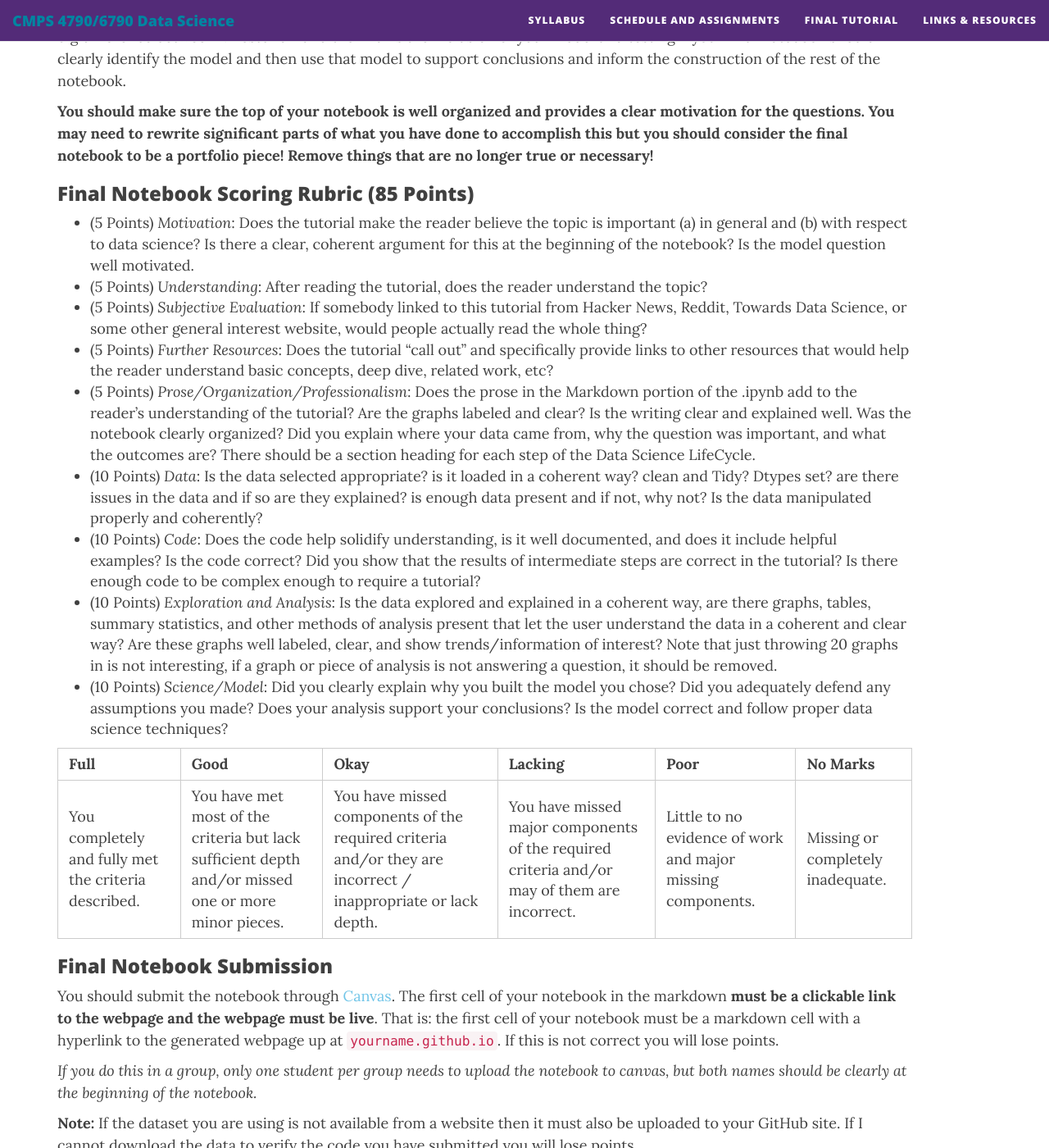
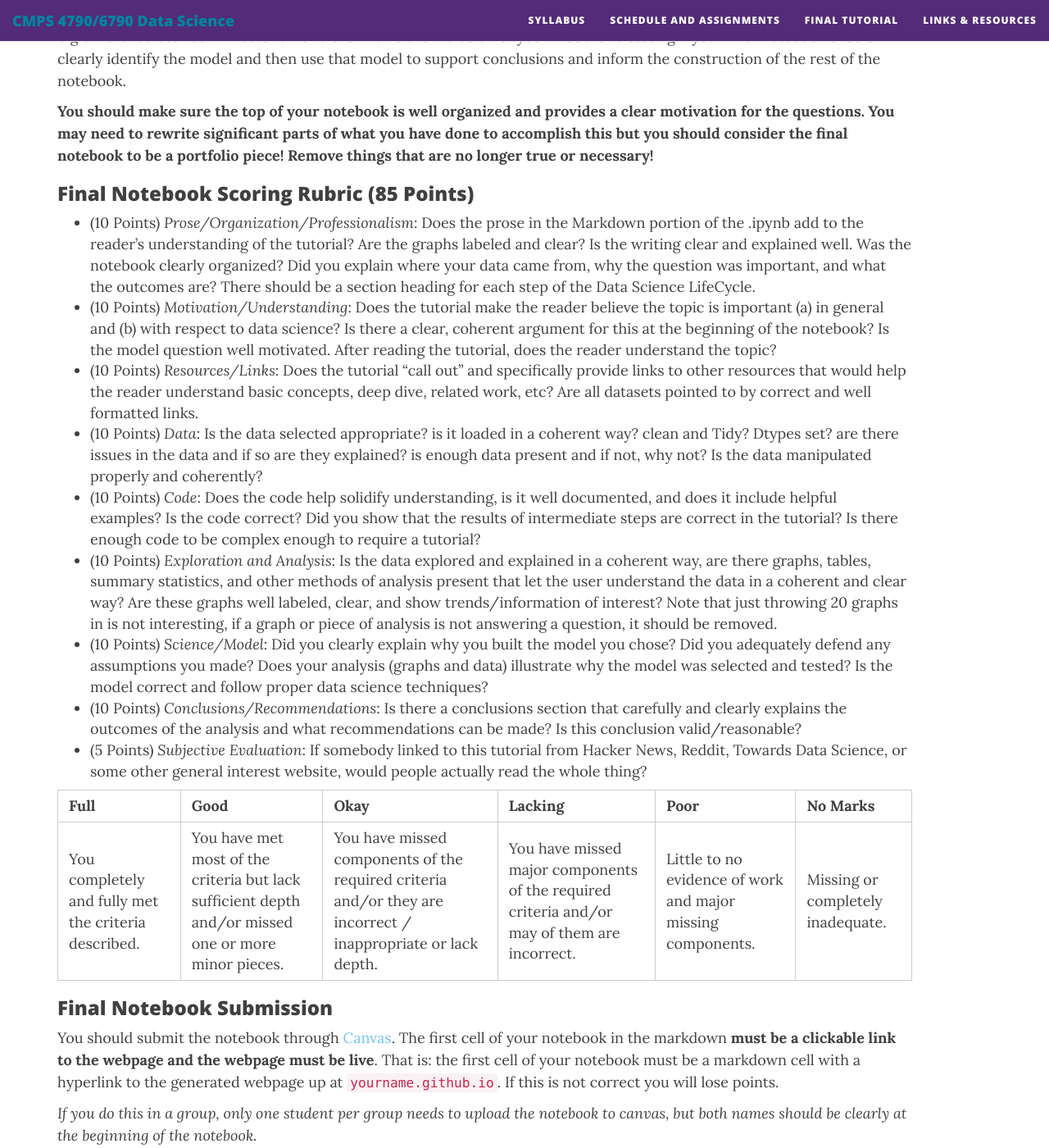
Before and after one commit to nmattei/cmps6790, a Jekyll site: the page built from _projects/FinalTutorial/FinalTutorial.md, in a window 1280 px wide and 1400 px high, scrolled down 10134 px. Shown: the whole window at 82% size. Built offline with Jekyll 4.4.1, drawn with Linux system fonts in a browser that asks for light colours; nearby versions of some CDN libraries.

Commit message:
rubic update

```diff
--- a/_projects/FinalTutorial/FinalTutorial.md
+++ b/_projects/FinalTutorial/FinalTutorial.md
@@ -237,15 +237,16 @@ In general, the tutorial should contain at least 1500 words of prose and 150 lin
 
 ### Final Notebook Scoring Rubric (85 Points)
 
-* (5 Points) *Motivation*: Does the tutorial make the reader believe the topic is important (a) in general and (b) with respect to data science?  Is there a clear, coherent argument for this at the beginning of the notebook? Is the model question well motivated.
-* (5 Points) *Understanding*: After reading the tutorial, does the reader understand the topic?
-* (5 Points) *Subjective Evaluation*: If somebody linked to this tutorial from Hacker News, Reddit, Towards Data Science, or some other general interest website, would people actually read the whole thing?
-* (5 Points) *Further Resources*: Does the tutorial “call out” and specifically provide links to other resources that would help the reader understand basic concepts, deep dive, related work, etc?
-* (5 Points) *Prose/Organization/Professionalism*: Does the prose in the Markdown portion of the .ipynb add to the reader’s understanding of the tutorial?  Are the graphs labeled and clear? Is the writing clear and explained well. Was the notebook clearly organized?  Did you explain where your data came from, why the question was important, and what the outcomes are?  There should be a section heading for each step of the Data Science LifeCycle.
+* (10 Points) *Prose/Organization/Professionalism*: Does the prose in the Markdown portion of the .ipynb add to the reader’s understanding of the tutorial?  Are the graphs labeled and clear? Is the writing clear and explained well. Was the notebook clearly organized?  Did you explain where your data came from, why the question was important, and what the outcomes are?  There should be a section heading for each step of the Data Science LifeCycle.
+* (10 Points) *Motivation/Understanding*: Does the tutorial make the reader believe the topic is important (a) in general and (b) with respect to data science?  Is there a clear, coherent argument for this at the beginning of the notebook? Is the model question well motivated. After reading the tutorial, does the reader understand the topic?
+* (10 Points) *Resources/Links*: Does the tutorial “call out” and specifically provide links to other resources that would help the reader understand basic concepts, deep dive, related work, etc? Are all datasets pointed to by correct and well formatted links.
 * (10 Points) *Data*: Is the data selected appropriate? is it loaded in a coherent way? clean and Tidy? Dtypes set? are there issues in the data and if so are they explained? is enough data present and if not, why not? Is the data manipulated properly and coherently?
 * (10 Points) *Code*: Does the code help solidify understanding, is it well documented, and does it include helpful examples?  Is the code correct?  Did you show that the results of intermediate steps are correct in the tutorial?  Is there enough code to be complex enough to require a tutorial?
 * (10 Points) *Exploration and Analysis*: Is the data explored and explained in a coherent way, are there graphs, tables, summary statistics, and other methods of analysis present that let the user understand the data in a coherent and clear way? Are these graphs well labeled, clear, and show trends/information of interest? Note that just throwing 20 graphs in is not interesting, if a graph or piece of analysis is not answering a question, it should be removed.
-* (10 Points) *Science/Model*: Did you clearly explain why you built the model you chose?  Did you adequately defend any assumptions you made? Does your analysis support your conclusions? Is the model correct and follow proper data science techniques?
+* (10 Points) *Science/Model*: Did you clearly explain why you built the model you chose?  Did you adequately defend any assumptions you made? Does your analysis (graphs and data) illustrate why the model was selected and tested? Is the model correct and follow proper data science techniques?
+* (10 Points) *Conclusions/Recommendations*: Is there a conclusions section that carefully and clearly explains the outcomes of the analysis and what recommendations can be made? Is this conclusion valid/reasonable?
+* (5 Points) *Subjective Evaluation*: If somebody linked to this tutorial from Hacker News, Reddit, Towards Data Science, or some other general interest website, would people actually read the whole thing?
+
 
 | Full    |    Good |  Okay |   Lacking   |   Poor  | No Marks |
 | : ---- :| : ---- :| : ---- :| : ---- :| : ---- :| : ---- : |
```
